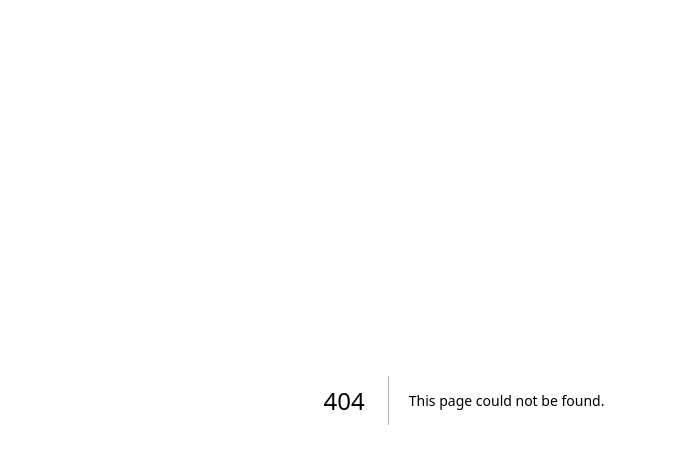
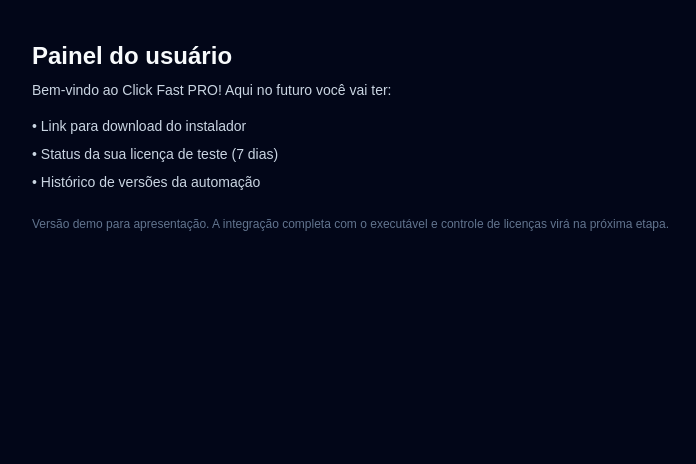
Before and after one commit to juniof250-ai/clickfast-site, a Next.js app: page /painel in a window 1280 px wide. Before the commit this address had no page. Shown: the top 464 px of the page, without its empty margins (176-872 px from the left). Built offline with nearby package versions, Linux system fonts and the light colour scheme.

Commit message:
Add files via upload

```diff
--- /dev/null
+++ b/app/painel/page.tsx
@@ -0,0 +1,23 @@
+export default function PainelPage() {
+  return (
+    <div className="min-h-screen bg-slate-950 text-slate-50">
+      <main className="mx-auto max-w-4xl px-4 py-10">
+        <h1 className="text-2xl font-bold">Painel do usuário</h1>
+        <p className="mt-2 text-sm text-slate-300">
+          Bem-vindo ao Click Fast PRO! Aqui no futuro você vai ter:
+        </p>
+
+        <ul className="mt-4 space-y-2 text-sm text-slate-300">
+          <li>• Link para download do instalador</li>
+          <li>• Status da sua licença de teste (7 dias)</li>
+          <li>• Histórico de versões da automação</li>
+        </ul>
+
+        <p className="mt-6 text-xs text-slate-500">
+          Versão demo para apresentação. A integração completa com o executável e controle
+          de licenças virá na próxima etapa.
+        </p>
+      </main>
+    </div>
+  );
+}
```
